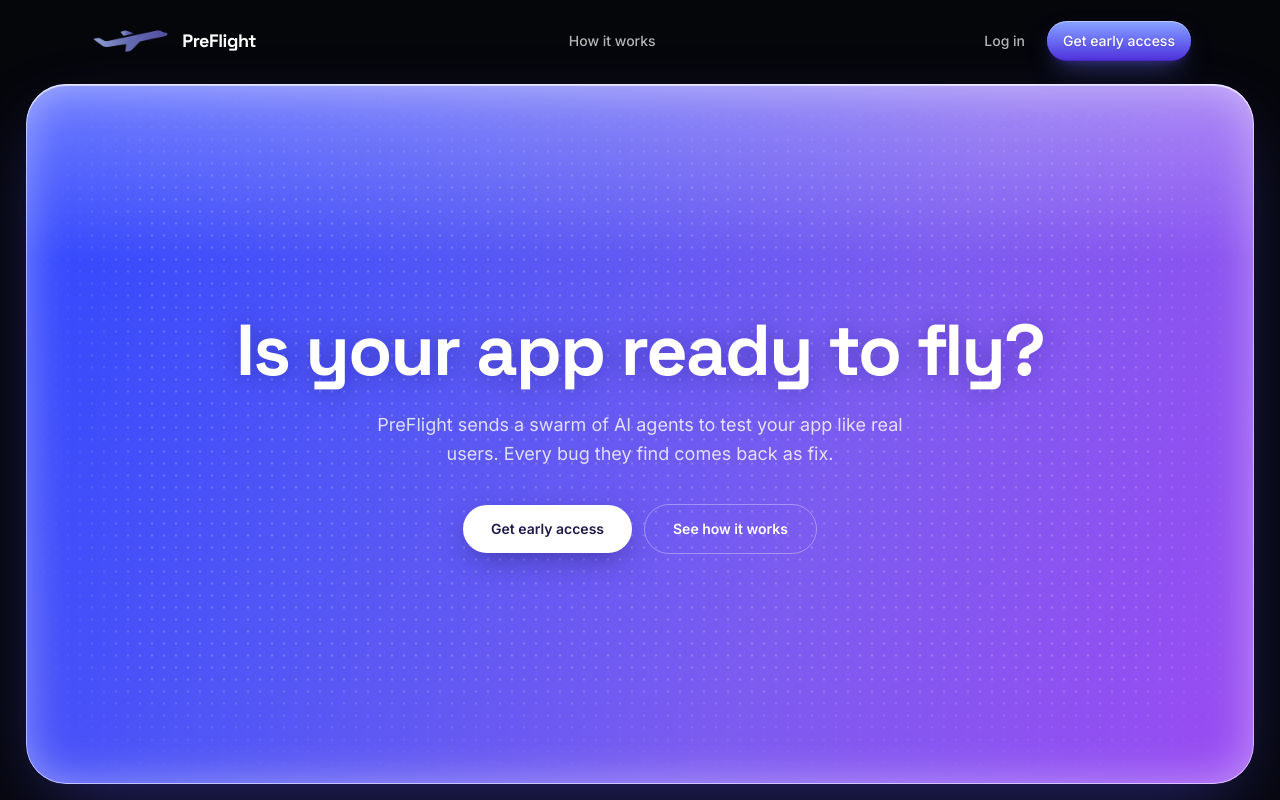
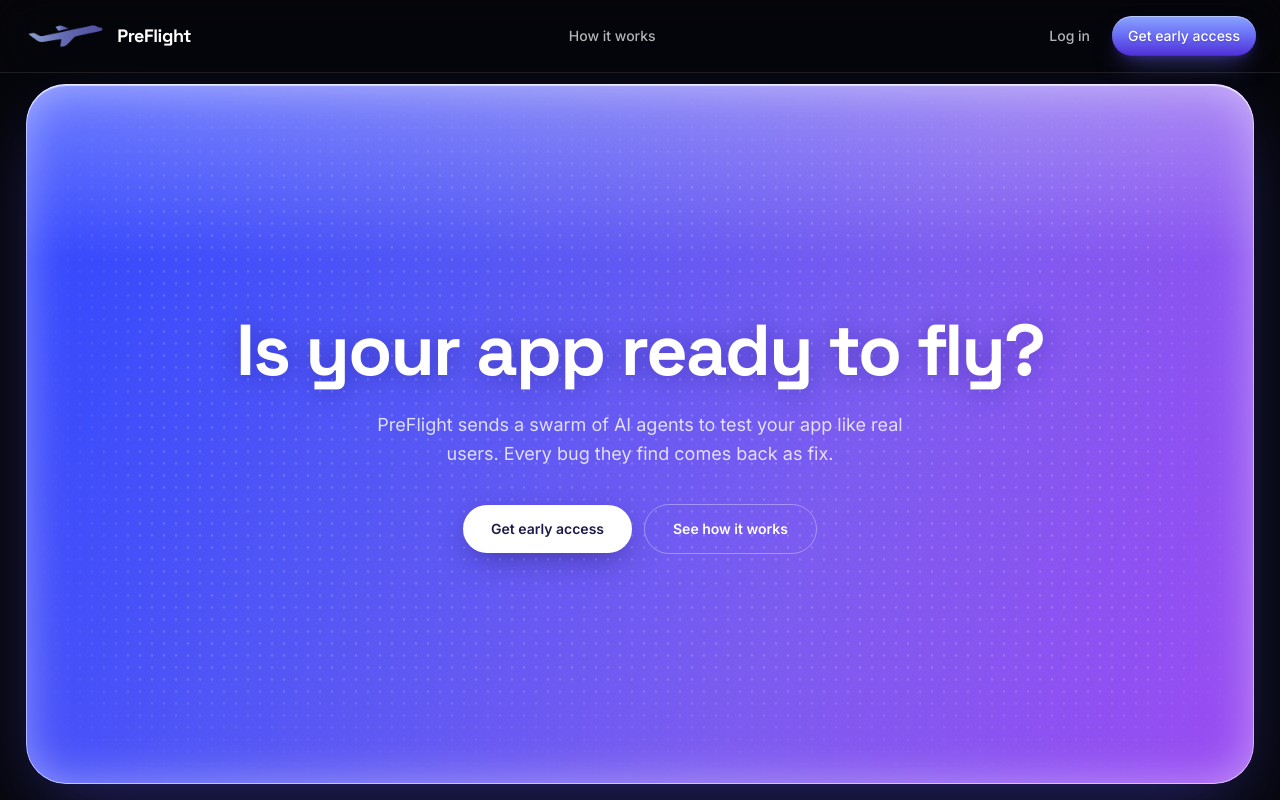
Before and after one commit to James-Software/Preflight, a Next.js app: page / in a window 1280 px wide. Shown: the top 800 px of the page. Built offline with nearby package versions, Linux system fonts and the light colour scheme; no server answers.

Commit message:
Nav: frosted glass bar on dark hero

```diff
--- a/components/Nav.tsx
+++ b/components/Nav.tsx
@@ -62,7 +62,13 @@ export default function Nav({
   const t = reduced ? "" : MORPH_TRANSITION;
 
   // Top-of-page colors: white on dark hero, ink on light. The scrolled
-  // pill is always the same white treatment.
+  // pill is always the same white treatment. Unscrolled on dark, the bar
+  // is frosted glass over the page.
+  const topBar = scrolled
+    ? "mt-3 w-[calc(100%-2rem)] max-w-[36rem] rounded-full border border-ink/10 bg-white/90 px-5 py-2.5 shadow-[0_8px_30px_rgba(30,27,75,0.12)] backdrop-blur-md"
+    : dark
+      ? "w-full rounded-none border-b border-white/10 bg-[#05060a]/60 px-6 py-4 shadow-none backdrop-blur-xl"
+      : "w-full max-w-6xl rounded-none border border-transparent bg-transparent px-6 py-5 shadow-none";
   const topSolid = scrolled ? "text-ink" : dark ? "text-white" : "text-ink";
   const topMuted = scrolled
     ? "text-ink/70 hover:text-ink"
@@ -74,13 +80,7 @@ export default function Nav({
 
   return (
     <nav className="fixed inset-x-0 top-0 z-50">
-      <div
-        className={`mx-auto flex items-center justify-between ${t} ${
-          scrolled
-            ? "mt-3 w-[calc(100%-2rem)] max-w-[36rem] rounded-full border border-ink/10 bg-white/90 px-5 py-2.5 shadow-[0_8px_30px_rgba(30,27,75,0.12)] backdrop-blur-md"
-            : "w-full max-w-6xl rounded-none border border-transparent bg-transparent px-6 py-5 shadow-none"
-        }`}
-      >
+      <div className={`mx-auto flex items-center justify-between ${t} ${topBar}`}>
         <a
           href="#top"
           className={`flex items-center gap-2.5 ${spriteGlow}`}
```
